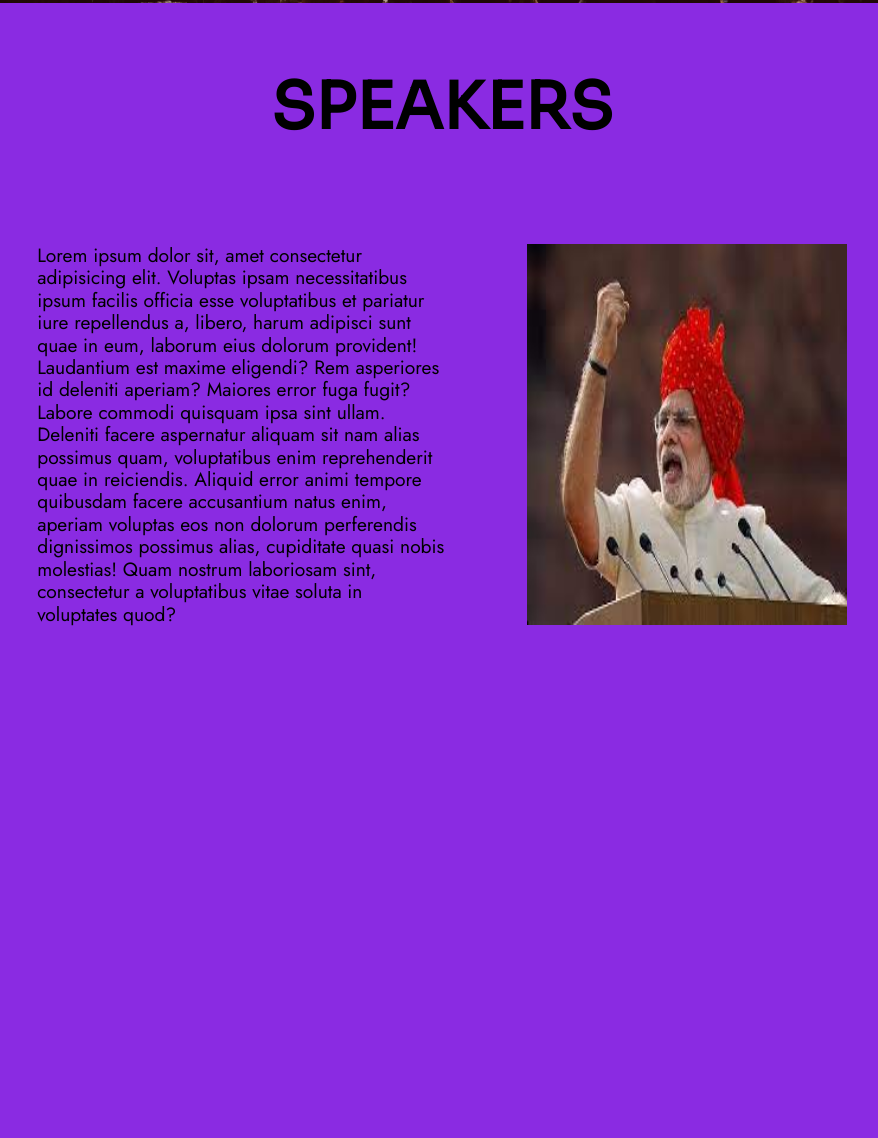
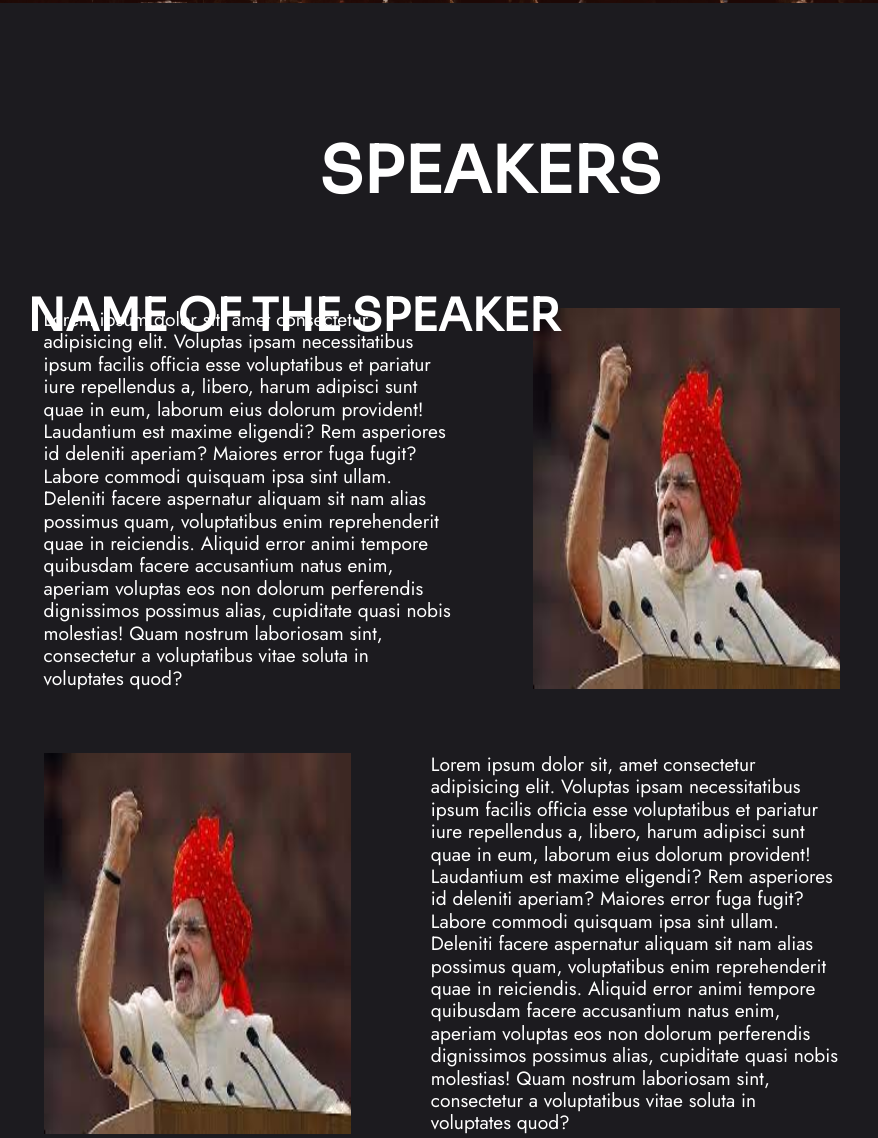
Before and after one commit to love-to-code108/DelhiMeetupPage, a plain HTML site: page public/index.html in a window 1280 px wide. Shown: the part 917-2055 px from the top of the page, without its empty margins (198-1076 px from the left). Drawn offline with Linux system fonts and the light colour scheme.

Commit message:
working on the speaker section

```diff
--- a/public/index.html
+++ b/public/index.html
@@ -70,12 +70,26 @@
         <div id="speakers">
             <h1>SPEAKERS</h1>
             <div id="speaker1div">
+
+                <p class="speaker1Heading">NAME OF THE SPEAKER</p>
+                <p class="speaker1Paragraph">Lorem ipsum dolor sit, amet consectetur adipisicing elit. Voluptas ipsam necessitatibus ipsum facilis officia esse voluptatibus et pariatur iure repellendus a, libero, harum adipisci sunt quae in eum, laborum eius dolorum provident! Laudantium est maxime eligendi? Rem asperiores id deleniti aperiam? Maiores error fuga fugit? Labore commodi quisquam ipsa sint ullam. Deleniti facere aspernatur aliquam sit nam alias possimus quam, voluptatibus enim reprehenderit quae in reiciendis. Aliquid error animi tempore quibusdam facere accusantium natus enim, aperiam voluptas eos non dolorum perferendis dignissimos possimus alias, cupiditate quasi nobis molestias! Quam nostrum laboriosam sint, consectetur a voluptatibus vitae soluta in voluptates quod?</p>
+
+
+                <img class="speaker1Image" src="../assets/img/narendraModi.jpeg" alt="">
+            </div>
+            <div id="speaker2div">
+                <img class="speaker2Image" src="../assets/img/narendraModi.jpeg" alt="">
+
+                <p class="speaker2Paragraph">Lorem ipsum dolor sit, amet consectetur adipisicing elit. Voluptas ipsam necessitatibus ipsum facilis officia esse voluptatibus et pariatur iure repellendus a, libero, harum adipisci sunt quae in eum, laborum eius dolorum provident! Laudantium est maxime eligendi? Rem asperiores id deleniti aperiam? Maiores error fuga fugit? Labore commodi quisquam ipsa sint ullam. Deleniti facere aspernatur aliquam sit nam alias possimus quam, voluptatibus enim reprehenderit quae in reiciendis. Aliquid error animi tempore quibusdam facere accusantium natus enim, aperiam voluptas eos non dolorum perferendis dignissimos possimus alias, cupiditate quasi nobis molestias! Quam nostrum laboriosam sint, consectetur a voluptatibus vitae soluta in voluptates quod?</p>
+
+            </div>
+            <div id="speaker3div">
+
                 <p class="speaker1Paragraph">Lorem ipsum dolor sit, amet consectetur adipisicing elit. Voluptas ipsam necessitatibus ipsum facilis officia esse voluptatibus et pariatur iure repellendus a, libero, harum adipisci sunt quae in eum, laborum eius dolorum provident! Laudantium est maxime eligendi? Rem asperiores id deleniti aperiam? Maiores error fuga fugit? Labore commodi quisquam ipsa sint ullam. Deleniti facere aspernatur aliquam sit nam alias possimus quam, voluptatibus enim reprehenderit quae in reiciendis. Aliquid error animi tempore quibusdam facere accusantium natus enim, aperiam voluptas eos non dolorum perferendis dignissimos possimus alias, cupiditate quasi nobis molestias! Quam nostrum laboriosam sint, consectetur a voluptatibus vitae soluta in voluptates quod?</p>
 
                 <img class="speaker1Image" src="../assets/img/narendraModi.jpeg" alt="">
+
             </div>
-            <div id="speaker2div"></div>
-            <div id="speaker3div"></div>
         </div>
 
 
--- a/src/DesktopStyle.css
+++ b/src/DesktopStyle.css
@@ -114,9 +114,9 @@
 /* =========== */
 /* SPEAKERS */
 #speakers{
-    background-color: blueviolet;
+    background-color: var(--cp--black);
     width: 100%;
-    height: 150vh;
+    height: auto;
     display: flex;
     flex-direction: column;
     align-items: center;
@@ -126,7 +126,15 @@
     font-size: 4rem;
     font-family: var(--ff--sora);
     padding: 4rem;
+    padding-top: 8rem;
+    margin-left: 6rem;
+    color: white;
 }
+
+
+
+
+/* speaker1 section */
 
 #speaker1div{
     display: flex;
@@ -138,8 +146,60 @@
     font-family: var(--ff--jost);
     font-size: 1.2rem;
     line-height: 1.4rem;
+    display: flex;
+    align-items: center;
+    color: white;
 }
 .speaker1Image{
-    width: 20rem;
+    width: 30%;
+    height: auto;
     margin-left: 5rem;
 }
+.speaker1Heading{
+    position: absolute;
+    color: white;
+    font-size: 2.8rem;
+    font-family: var(--ff--sora);
+    left: 17.6%;
+    font-weight: 600;
+    line-height: 1rem;
+}
+
+
+
+
+
+
+/* speaker2 section */
+#speaker2div{
+    display: flex;
+    justify-content: center;
+    margin: 2rem 0;
+}
+.speaker2Image{
+    width: 30%;
+    height: auto;
+    margin-right:5rem ;
+}
+.speaker2Paragraph{
+    width: 40%;
+    font-family: var(--ff--jost);
+    font-size: 1.2rem;
+    line-height: 1.4rem;
+    display: flex;
+    align-items: center;
+    color: white;
+}
+
+
+
+
+
+
+/* speaker3 section */
+#speaker3div{
+    display: flex;
+    justify-content: center;
+    margin: 2rem 0;
+    margin-bottom: 6rem;
+}
```
